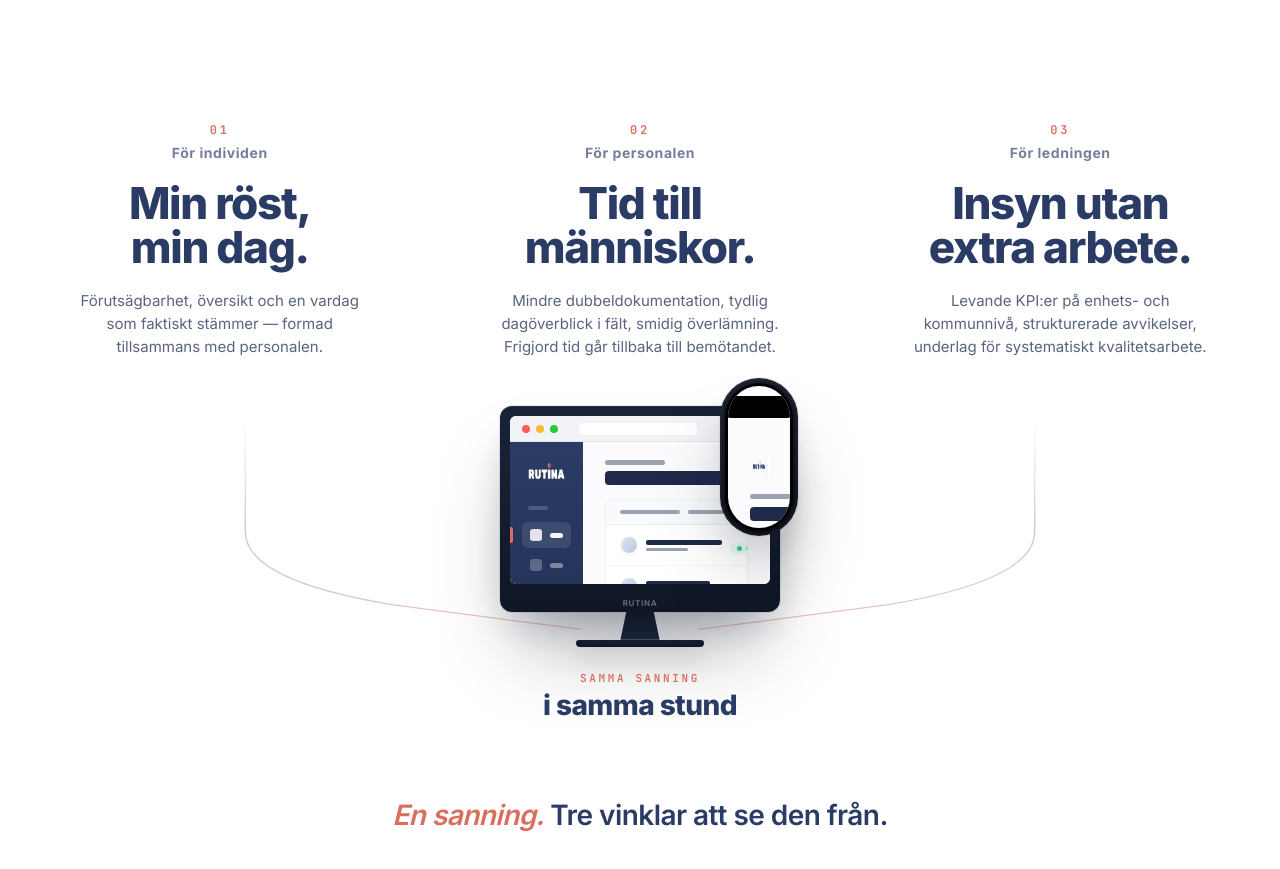
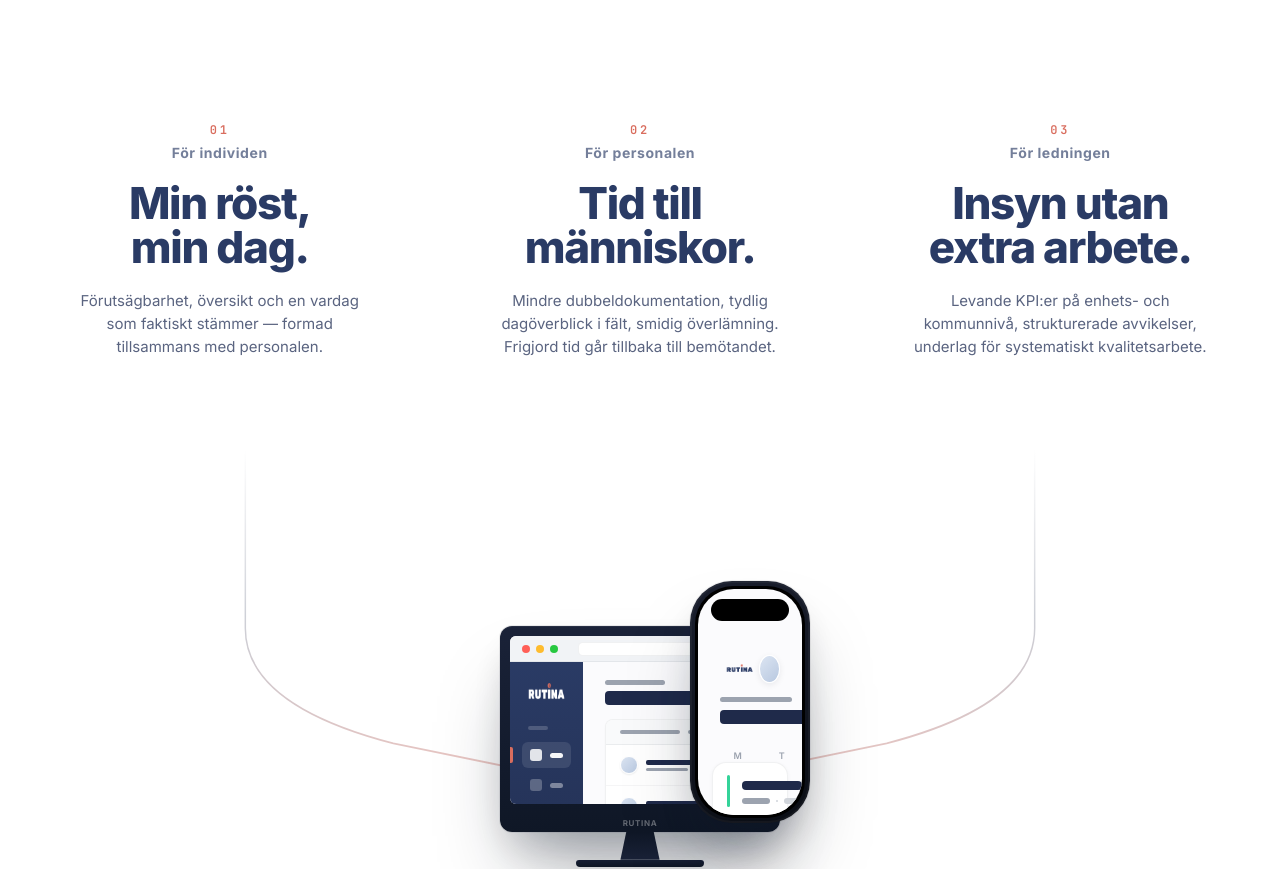
Before and after one commit to Aemadsaloum/avivocare-website-clean, a Next.js app: page / in a window 1280 px wide. Shown: the part 5480-6349 px from the top of the page. Built offline with nearby package versions, Linux system fonts and the light colour scheme.

Commit message:
update UI

```diff
--- a/app/globals.css
+++ b/app/globals.css
@@ -713,7 +713,7 @@ img, svg { display: block; max-width: 100%; }
   text-wrap: balance;
 }
 .vs5-lede { font-size: 19px; line-height: 1.55; color: var(--muted); margin: 0 auto; max-width: 50ch; }
-.vs5-diagram { position: relative; max-width: 1200px; margin: 0 auto; padding-bottom: clamp(220px, 26vw, 320px); }
+.vs5-diagram { position: relative; max-width: 1200px; margin: 0 auto; padding-bottom: clamp(380px, 40vw, 500px); }
 .vs5-cols { display: grid; grid-template-columns: repeat(3,1fr); gap: clamp(40px,6vw,96px); position: relative; z-index: 3; }
 @media (max-width: 800px) { .vs5-cols { grid-template-columns: 1fr; gap: 56px; } }
 .vs5-col { display: flex; flex-direction: column; gap: 20px; text-align: center; }
@@ -734,7 +734,7 @@ img, svg { display: block; max-width: 100%; }
 .vs5-flow {
   position: absolute;
   left: 0; right: 0; bottom: 0;
-  height: clamp(180px, 22vw, 260px);
+  height: clamp(300px, 32vw, 420px);
   pointer-events: none;
   z-index: 1;
 }
@@ -795,7 +795,7 @@ img, svg { display: block; max-width: 100%; }
 .vs5-data-pill:nth-child(4) { top: 26%; left: 50%; transform: translateX(-50%); }
 .vs5-data-pill:nth-child(5) { top: 6%; right: 12%; }
 .vs5-data-pill:nth-child(6) { top: 26%; right: 12%; }
-.vs5-anchor-wrap { position: absolute; left: 50%; bottom: -40px; transform: translate(-50%,0); z-index: 2; }
+.vs5-anchor-wrap { position: absolute; left: 50%; bottom: -80px; transform: translate(-50%,0); z-index: 2; }
 .vs5-anchor { position: relative; width: 280px; display: flex; flex-direction: column; align-items: center; gap: 24px; }
 @media (max-width: 800px) {
   .vs5-anchor-wrap { position: relative; transform: none; left: auto; bottom: auto; margin: 56px auto 0; display: flex; justify-content: center; }
--- a/components/ValueSection.tsx
+++ b/components/ValueSection.tsx
@@ -157,7 +157,7 @@ export default function ValueSection() {
             <div className="vs5-anchor" data-vs5-reveal style={{ '--d': '320ms' } as React.CSSProperties}>
               <div style={{ position: 'relative', width: '100%' }}>
                 <DesktopMock theme="light" />
-                <div style={{ position: 'absolute', top: -28, right: -18, width: 78, pointerEvents: 'none' }}>
+                <div style={{ position: 'absolute', top: -45, right: -30, width: 120, pointerEvents: 'none' }}>
                   <PhoneMock />
                 </div>
               </div>
```
